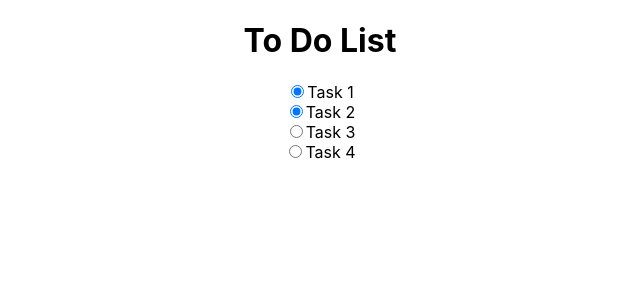
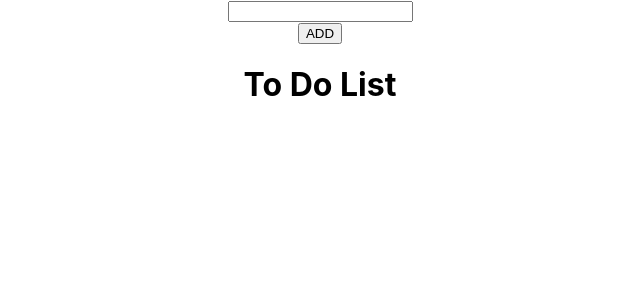
Before and after one commit to chatchana/To-Do-List, a React (Create React App) app: page / in a window 1280 px wide. Shown: the top 300 px of the page, without its empty margins (320-960 px from the left). Built offline with nearby package versions, Linux system fonts and the light colour scheme.

Commit message:
add event

```diff
--- a/src/App.js
+++ b/src/App.js
@@ -1,38 +1,59 @@
 import React, { Component } from 'react';
-import Header from './components/Header';
-import Item from './components/Item';
+import Header from './Header';
+import Item from './Item';
 
 import './App.css';
 
 class App extends Component {
 
-  constructor(props){
+  constructor(props) {
     super(props);
     this.state = {
-      toDoList: [{
-        id: 1,
-        title: 'Task 1',
-        isComplete: true,
-      }, {
-        id: 2,
-        title: 'Task 2',
-        isComplete: true,
-      }, {
-        id: 3,
-        title: 'Task 3',
+      toDoList: [],
+      title: "",
+      id: 0
+    }
+
+    this.handleAdd = this.handleAdd.bind(this);
+  }
+
+  // onCheckedItem = (id) => {  alert("****"+id);
+
+  // }
+
+  handleAdd = () => {
+    const newTitle = this.state.title;
+    const newId  = this.state.id+1;
+
+    const todoObj = {
+      id: newId,
+      title: newTitle,
       isComplete: false,
-      }, {
-        id: 4,
-        title: 'Task 4',
-        isComplete: false,
-      }]
     }
+
+    const toDoList  = this.state.toDoList;
+    const newTodoList = [...toDoList];
+    newTodoList.push(todoObj);
+
+    this.setState({ toDoList: newTodoList , id: newId});
   }
+
+  handleChange = (e) => {
+    this.setState({title :e.target.value})
+  }
+
 
   render() {
     return (
+      <form>
         <div className="App">
+
+          <div><input type="text" name="title" value={this.state.title} onChange={this.handleChange} /></div>
+          <button type="button" onClick={this.handleAdd}>ADD</button>
+
+
           <Header title="To Do List" />
+
           {
             this.state.toDoList.map((toDo) => (
               <Item desc={toDo}></Item>
@@ -40,7 +61,7 @@ class App extends Component {
           }
 
         </div>
-
+      </form>
     );
   }
 }
--- a/src/components/Header.js
+++ b/src/Header.js
@@ -2,9 +2,9 @@ import React from 'react';
 
 class Header extends React.Component {
 
-  handleChange = (event) => {
-    this.setState({value: event.target.value})
-  }
+  // handleChange = (event) => {
+  //   this.setState({value: event.target.value})
+  // }
 
   render() {
     return (
--- /dev/null
+++ b/src/Item.js
@@ -0,0 +1,34 @@
+import React, { Component } from 'react';
+
+class Item extends Component {
+
+    constructor(props) {
+        super(props);
+        this.onCheckedItem = this.onCheckedItem.bind(this);
+    }
+
+    onCheckedItem = (id) => {
+        alert(id);
+        // const {toDoList} = this.state.toDoList;
+        // const newToDoList = [...toDoList];
+        // newToDoList.map((toDo) => {
+        //     if (toDo.id === id) {
+        //         toDo.isComplete = true;
+        //     }
+        //     return toDo;
+        // });
+    }
+
+    render() {
+        const { id, title, isComplete } = this.props.desc;
+        return (
+            <div>
+                <input type="radio" checked={isComplete} value={id} onClick={() => this.onCheckedItem(id)} />
+                {title}
+            </div>
+        );
+    }
+
+}
+
+export default Item;
--- a/src/components/Item.js
+++ /dev/null
@@ -1,15 +0,0 @@
-import React, { Component } from 'react';
-
-class Item extends Component {
-    render() {
-        return (
-            <div>
-                <input type="radio" checked={this.props.desc.isComplete} onClick="" />
-                {this.props.desc.title}
-            </div>
-        );
-    }
-
-}
-
-export default Item;
```
Lines whose indentation alone changed are shown as unchanged.
